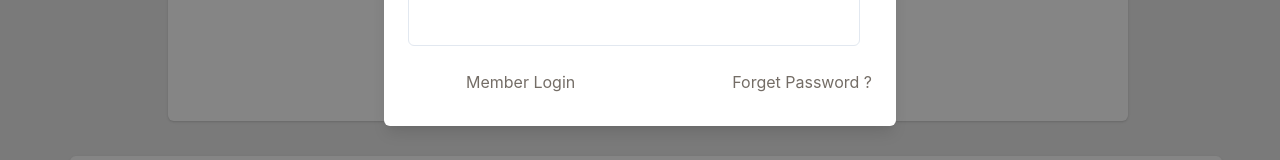
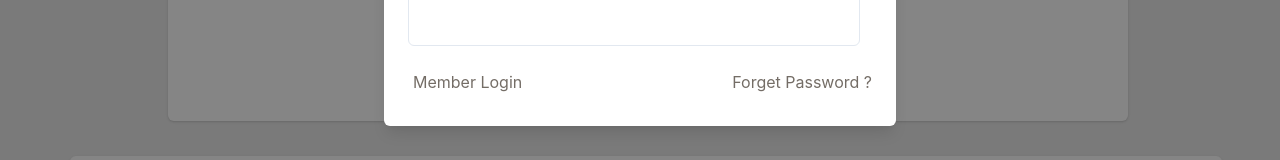
Before and after one commit to Shalini1908/KindMeal-Meat-Free-Lifestyle-Platform, a React (Create React App) app in the folder big-bite/: page / in a window 1280 px wide. Both pictures are taken after a click on the element "Sign Up". Shown: the part 604-764 px from the top of the page. Built offline with nearby package versions, Linux system fonts and the light colour scheme.

Commit message:
added dau-4

```diff
--- a/big-bite/src/Components/Model.jsx
+++ b/big-bite/src/Components/Model.jsx
@@ -24,6 +24,8 @@ import {
   import logo  from "../logo/mylogo.png";
  import join_normal from "../images/join_normal.png";
  import join_shop from "../images/join_shop.png";
+ import {Link as RouterLink} from "react-router-dom"
+
 
 export default function BasicUsage() {
     const { isOpen, onOpen, onClose } = useDisclosure()
@@ -101,7 +103,10 @@ export default function BasicUsage() {
             <ModalFooter>
 
               {/* <Button colorScheme='blue' mr={3} onClick={onClose}> */}
-              <Text mr={157} color={"#746d66"}>Member Login</Text>
+           <RouterLink to="../Login">
+            <Text mr={210} color={"#746d66"} onClick={onClose}>Member Login</Text>
+
+              </RouterLink>
                 {/* Close */}
               {/* </Button> */}
               {/* <Button variant='ghost'>Secondary Action</Button> */}
```
Also changed, not shown: big-bite/src/Pages/Login.jsx (line endings or trailing spaces).
